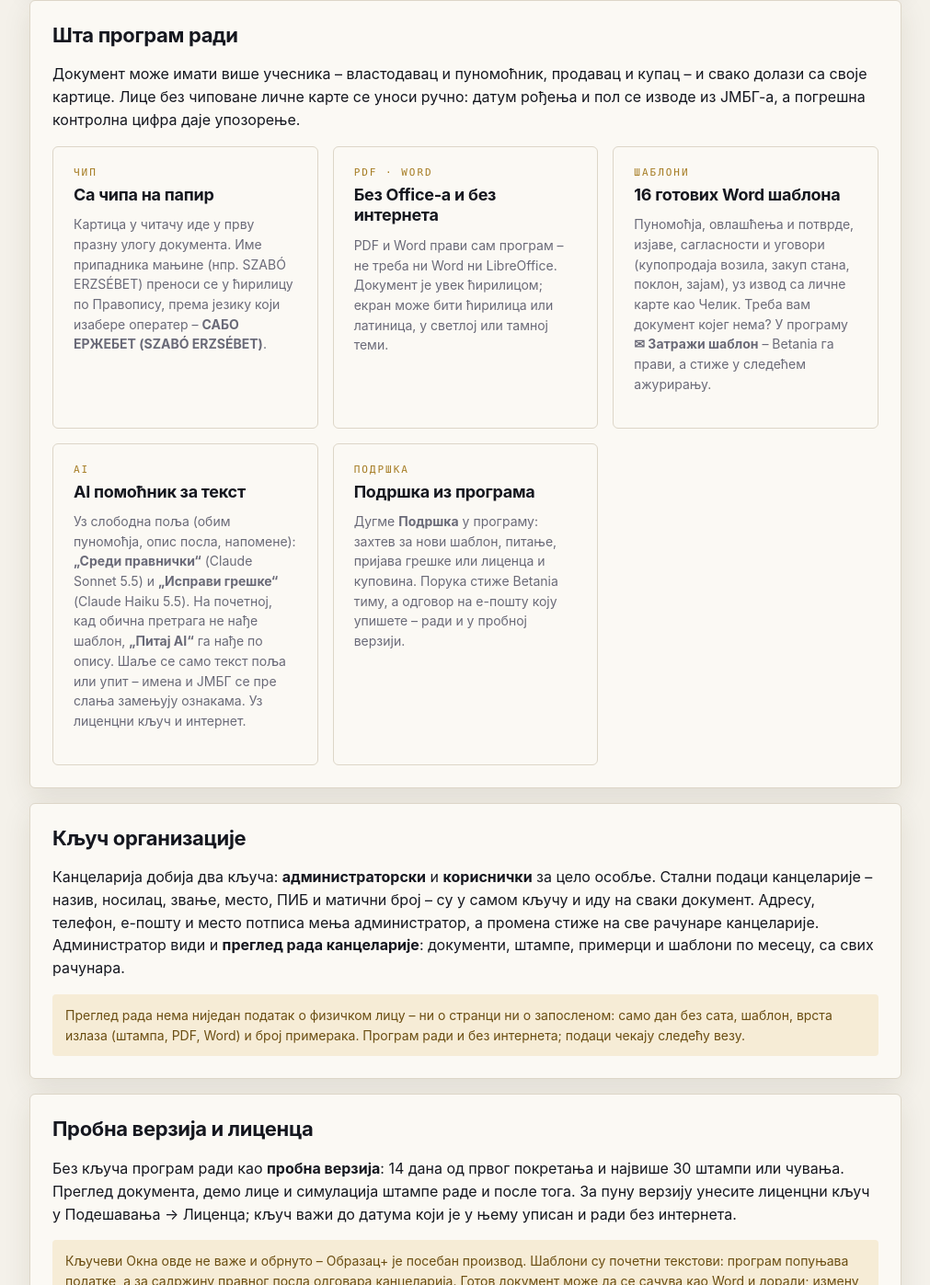
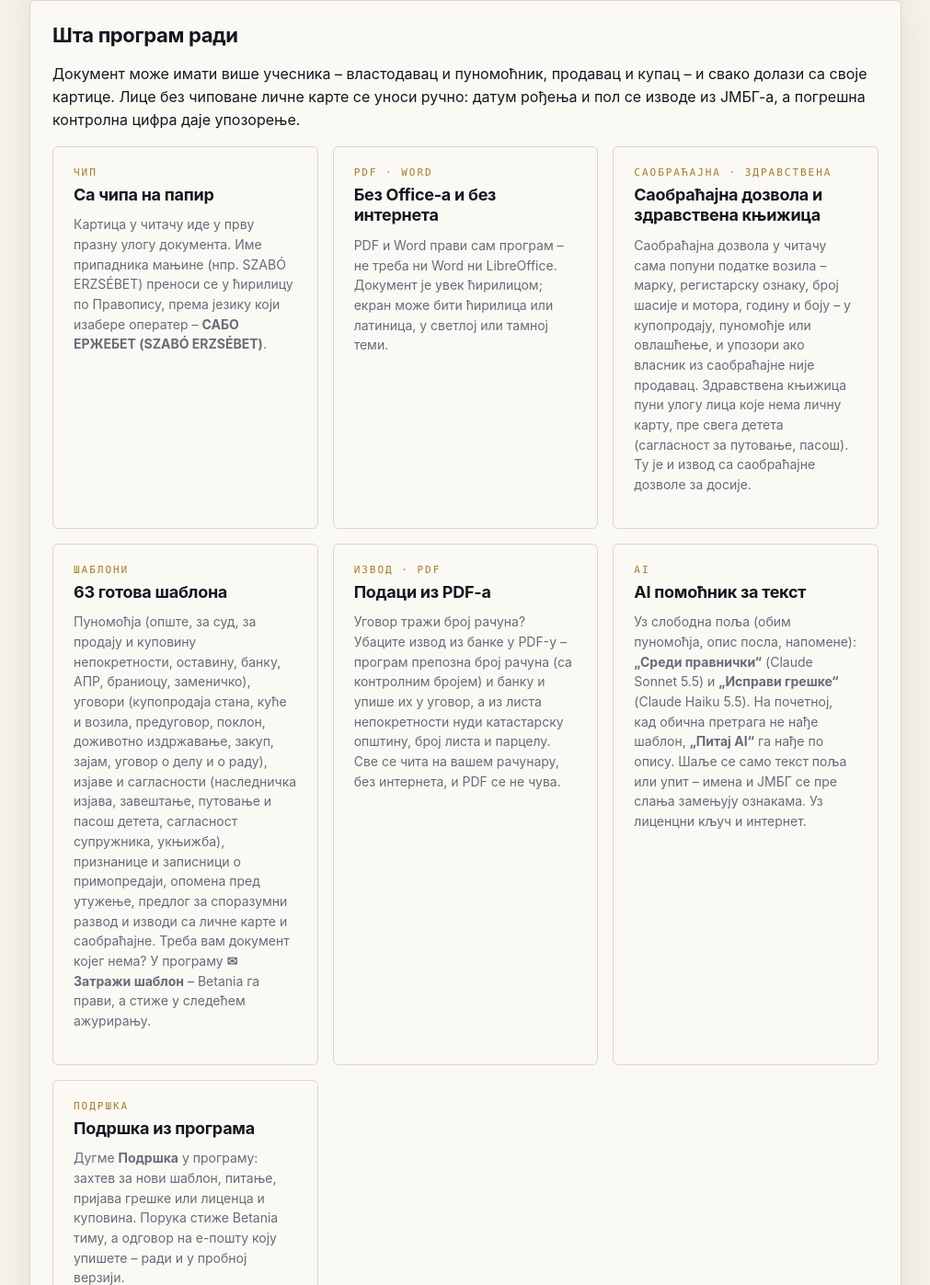
Before and after one commit to betania-tech/obrazacplus, a plain HTML site: page docs/index.html in a window 1280 px wide. Shown: the part 1127-2524 px from the top of the page at 92% size, without its empty margins (134-1145 px from the left). Drawn offline with Linux system fonts and the light colour scheme; no server answers.

Commit message:
Образац+: опис за следеће издање – 63 шаблона, саобраћајна дозвола и здравствена књижица, подаци из PDF-а
Ознаке верзије и упутство за инсталацију се не мењају – ажурирају се кад издање буде објављено.

Co-Authored-By: Claude Fable 5.2 <noreply@anthropic.com>

```diff
--- a/docs/index.html
+++ b/docs/index.html
@@ -96,7 +96,7 @@
   <h1>Образац<span class="plus">+</span></h1>
   <p>Лична карта у читач – попуњен документ на штампачу. Програм прочита податке са чипа, ви изаберете шаблон
      (пуномоћје, изјава, сагласност, уговор…) и допишете оно чега нема на картици, а документ се штампа или чува као PDF и Word.
-     Без интернета и без Office-а.</p>
+     Чита и саобраћајну дозволу и здравствену књижицу. Без интернета и без Office-а.</p>
   <span class="ko">за адвокате, адвокатске приправнике и јавне бележнике</span>
   <div class="hero-veze"><a class="btn-svetlo" href="#preuzimanje">⬇ Преузимање</a><a class="btn-svetlo zlato" href="cene.html">Цене и калкулатор</a></div>
 </div>
@@ -133,10 +133,22 @@
       <div class="card"><div class="kod">PDF · WORD</div><h3>Без Office-а и без интернета</h3>
         <p>PDF и Word прави сам програм – не треба ни Word ни LibreOffice. Документ је увек ћирилицом; екран може бити
            ћирилица или латиница, у светлој или тамној теми.</p></div>
-      <div class="card"><div class="kod">ШАБЛОНИ</div><h3>16 готових Word шаблона</h3>
-        <p>Пуномоћја, овлашћења и потврде, изјаве, сагласности и уговори (купопродаја возила, закуп стана, поклон, зајам), уз
-           извод са личне карте као Челик. Треба вам документ којег нема? У програму <b>✉ Затражи шаблон</b> – Betania га
-           прави, а стиже у следећем ажурирању.</p></div>
+      <div class="card"><div class="kod">САОБРАЋАЈНА · ЗДРАВСТВЕНА</div><h3>Саобраћајна дозвола и здравствена књижица</h3>
+        <p>Саобраћајна дозвола у читачу сама попуни податке возила – марку, регистарску ознаку, број шасије и мотора, годину
+           и боју – у купопродају, пуномоћје или овлашћење, и упозори ако власник из саобраћајне није продавац. Здравствена
+           књижица пуни улогу лица које нема личну карту, пре свега детета (сагласност за путовање, пасош). Ту је и извод
+           са саобраћајне дозволе за досије.</p></div>
+      <div class="card"><div class="kod">ШАБЛОНИ</div><h3>63 готова шаблона</h3>
+        <p>Пуномоћја (опште, за суд, за продају и куповину непокретности, оставину, банку, АПР, браниоцу, заменичко), уговори
+           (купопродаја стана, куће и возила, предуговор, поклон, доживотно издржавање, закуп, зајам, уговор о делу и о раду),
+           изјаве и сагласности (наследничка изјава, завештање, путовање и пасош детета, сагласност супружника, укњижба),
+           признанице и записници о примопредаји, опомена пред утужење, предлог за споразумни развод и изводи са личне
+           карте и саобраћајне. Треба вам документ којег нема? У програму <b>✉ Затражи шаблон</b> – Betania га прави, а стиже
+           у следећем ажурирању.</p></div>
+      <div class="card"><div class="kod">ИЗВОД · PDF</div><h3>Подаци из PDF-а</h3>
+        <p>Уговор тражи број рачуна? Убаците извод из банке у PDF-у – програм препозна број рачуна (са контролним бројем) и
+           банку и упише их у уговор, а из листа непокретности нуди катастарску општину, број листа и парцелу. Све се чита
+           на вашем рачунару, без интернета, и PDF се не чува.</p></div>
       <div class="card"><div class="kod">AI</div><h3>AI помоћник за текст</h3>
         <p>Уз слободна поља (обим пуномоћја, опис посла, напомене): <b>„Среди правнички“</b> (Claude Sonnet 5.5) и
            <b>„Исправи грешке“</b> (Claude Haiku 5.5). На почетној, кад обична претрага не нађе шаблон, <b>„Питај AI“</b> га
```
Also changed, not shown: 1 other file.
